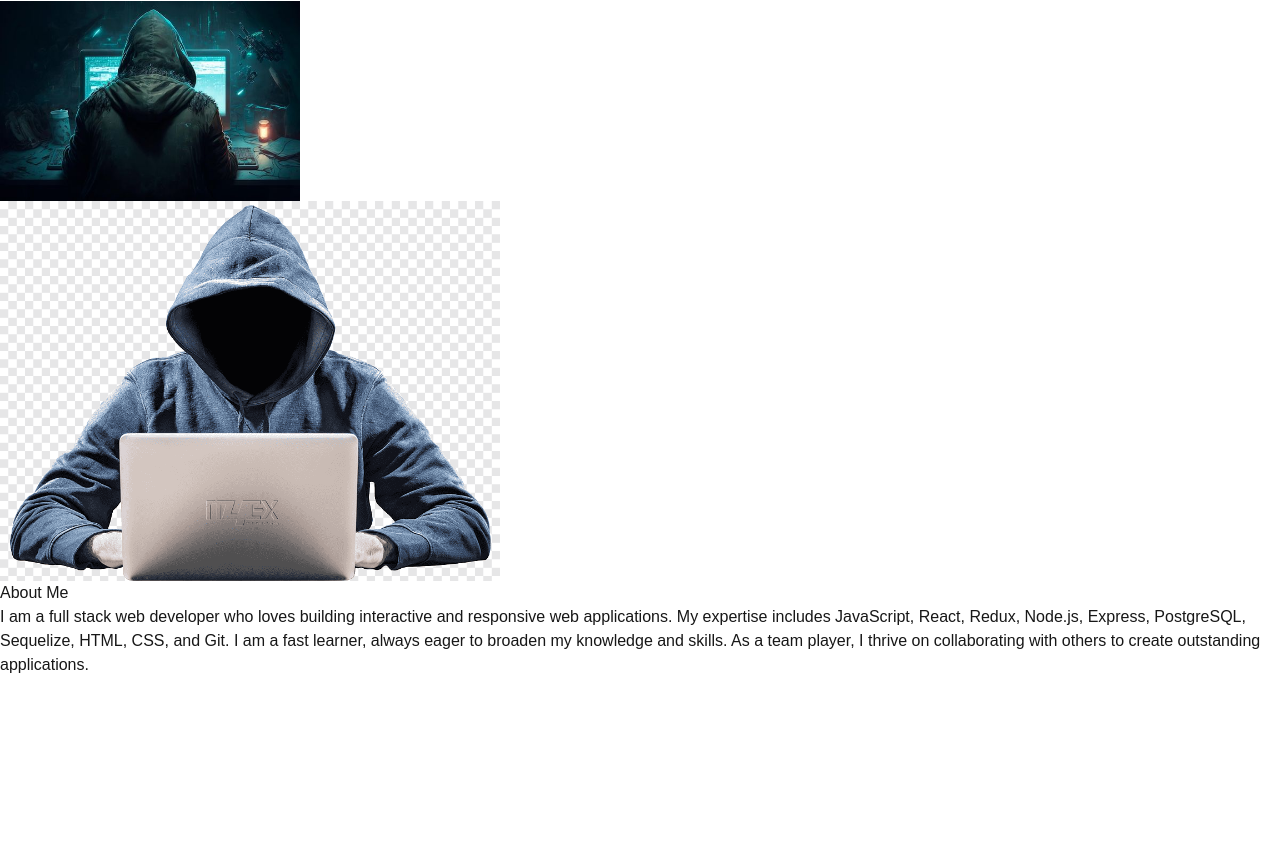
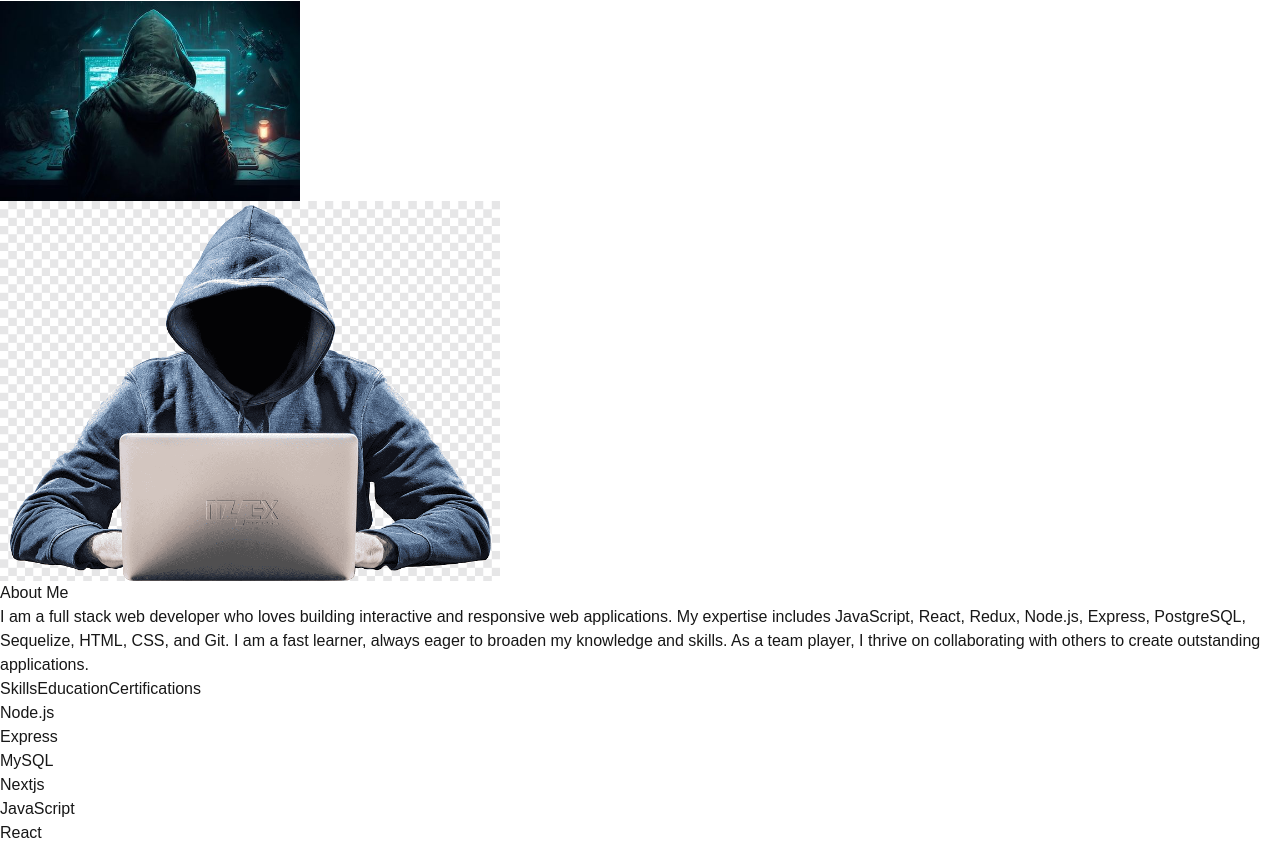
Before and after one commit to sairosthedev/macdonaldsairos, a Next.js app: page / in a window 1280 px wide. Shown: the part 265-1110 px from the top of the page. Before the commit the page ends 942 px from the top, so only its background shows below. Built offline with nearby package versions, Linux system fonts and the light colour scheme.

Commit message:
3rd commit

```diff
--- a/src/app/components/AboutSection.jsx
+++ b/src/app/components/AboutSection.jsx
@@ -1,8 +1,66 @@
-import React from 'react'
+"use client"
+import React, { useTransition, useState } from "react";
 import Image from 'next/image';
+import TabButton from "./TabButton";
 
+const TAB_DATA = [
+    {
+      title: "Skills",
+      id: "skills",
+      content: (
+        <ul className="list-disc pl-2">
+          <li>Node.js</li>
+          <li>Express</li>
+          <li>MySQL</li>
+          <li>Nextjs</li>
+          <li>JavaScript</li>
+          <li>React</li>
+        </ul>
+      ),
+    },
+    {
+      title: "Education",
+      id: "education",
+      content: (
+        <ul className="list-disc pl-2">
+          <li>Data Science and Informatics</li>
+          <li>University of Zimbabwe, Harare</li>
+        </ul>
+      ),
+    },
+    {
+      title: "Certifications",
+      id: "certifications",
+      content: (
+        <ul className="list-disc pl-2">
+          <li>Cisco Network Academy Python Essentials 1</li>
+          <li>Cisco Network Academy JavaScript Essentials 1</li>
+          <li>Cisco Network Academy Introduction To Data Science</li>
+          <li>Cisco Network Academy Cyber Threat Management</li>
+          <li>Cisco Network Academy Data Analytics Essentials</li>
+          <li>Cisco Network Academy Introduction To Cyber Security</li>
+          <li>Cisco Network Academy Introduction To Internet Of Things</li>
+          <li>Cisco Network Academy Ethical Hacking</li>
+          <li>Great Learning Academy Introduction to Analytics   </li>
+          <li>Great Learning Academy Python for Data Science</li>
+          <li>Great Learning Academy Introduction to Artificial Intelligence</li>
+          <li>Great Learning Academy Introduction to Exploratory Data Analysis with Excel</li>
+          <li>Great Learning Academy Machine Learning with Python</li>
+          <li>Great Learning Academy Data Visualization with PowerBi</li>
+        </ul>
+      ),
+    },
+  ];
 
 const AboutSection = () => {
+    const [tab, setTab] = useState("skills");
+  const [isPending, startTransition] = useTransition();
+
+  const handleTabChange = (id) => {
+    startTransition(() => {
+      setTab(id);
+    });
+  };
   return (
     <section className='text-white' id="about"><div className="md:grid md:grid-cols-2 gap-8 items-center py-8 px-4 xl:gap-16 sm:py-16 xl:px-16">
         <Image src="/images/hero.png" width={500} height={500}
@@ -12,11 +70,37 @@ const AboutSection = () => {
          <p className="text-base lg:text-lg">
          I am a full stack web developer who loves building interactive and responsive web applications. My expertise includes JavaScript, React, Redux, Node.js, Express, PostgreSQL, Sequelize, HTML, CSS, and Git. I am a fast learner, always eager to broaden my knowledge and skills. As a team player, I thrive on collaborating with others to create outstanding applications.
          </p>
+         <div className="flex flex-row justify-start mt-8">
+            <TabButton
+              selectTab={() => handleTabChange("skills")}
+              active={tab === "skills"}
+            >
+              {" "}
+              Skills{" "}
+            </TabButton>
+            <TabButton
+              selectTab={() => handleTabChange("education")}
+              active={tab === "education"}
+            >
+              {" "}
+              Education{" "}
+            </TabButton>
+            <TabButton
+              selectTab={() => handleTabChange("certifications")}
+              active={tab === "certifications"}
+            >
+              {" "}
+              Certifications{" "}
+            </TabButton>
+          </div>
+          <div className="mt-8">
+            {TAB_DATA.find((t) => t.id === tab).content}
+          </div>
 
          </div>
     </div>
     </section>
-  )
+  );
 };
 
 export default AboutSection;
--- /dev/null
+++ b/src/app/components/TabButton.jsx
@@ -0,0 +1,22 @@
+import React from "react";
+
+
+const variants = {
+  default: { width: 0 },
+  active: { width: "calc(100% - 0.75rem)" },
+};
+
+const TabButton = ({ active, selectTab, children }) => {
+  const buttonClasses = active ? "text-white" : "text-[#ADB7BE]";
+
+  return (
+    <button onClick={selectTab}>
+      <p className={`mr-3 font-semibold hover:text-white ${buttonClasses}`}>
+        {children}
+      </p>
+
+    </button>
+  );
+};
+
+export default TabButton;
```
Also changed, not shown: src/app/components/ProjectsSection.jsx (added, +9 -0 lines).
